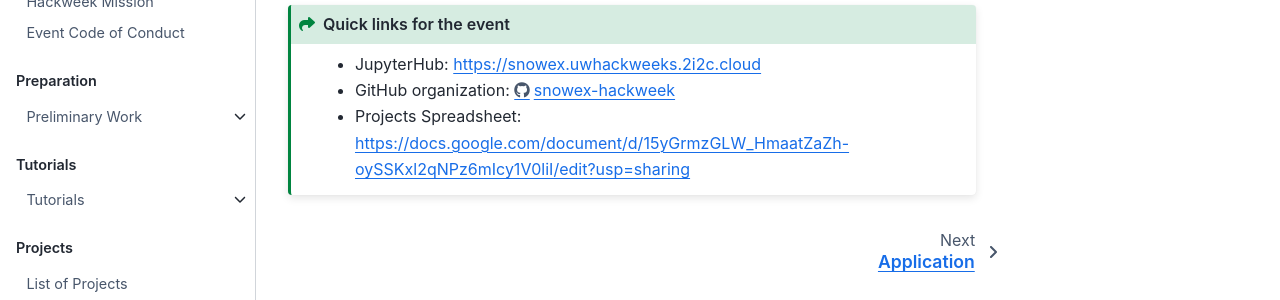
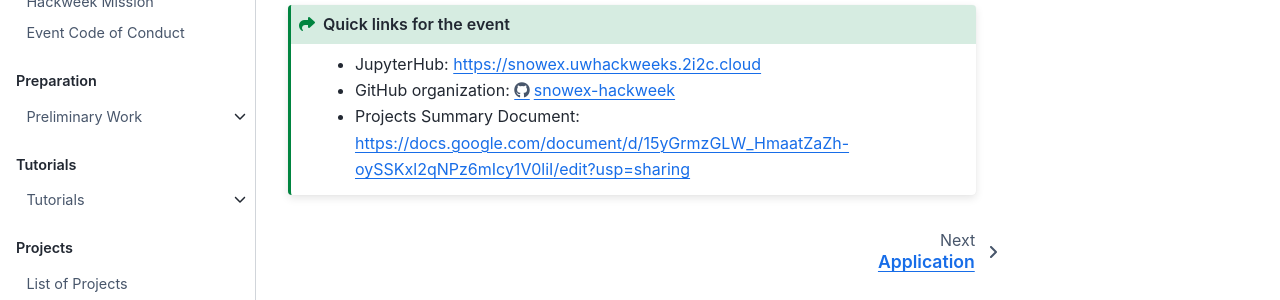
Before and after one commit to snowex-hackweek/website-2022, a Jupyter Book: the page built from book/intro.md, in a window 1280 px wide. Shown: the part 506-806 px from the top of the page. Built offline with Jupyter Book 1.0.4 settings and Sphinx 7.4.7 and the Sphinx Book theme 1.1.4, drawn with Linux system fonts in a browser that asks for light colours; cross-references to code outside the pages are shown as plain code.

Commit message:
update intro text

````diff
--- a/book/intro.md
+++ b/book/intro.md
@@ -13,5 +13,5 @@
 :class: seealso
 * JupyterHub: {{ jupyterhub_url }}
 * GitHub organization: {{ github_org_url}}
-* Projects Spreadsheet: {{ project_summary_url }}
+* Projects Summary Document: {{ project_summary_url }}
 ```
````
